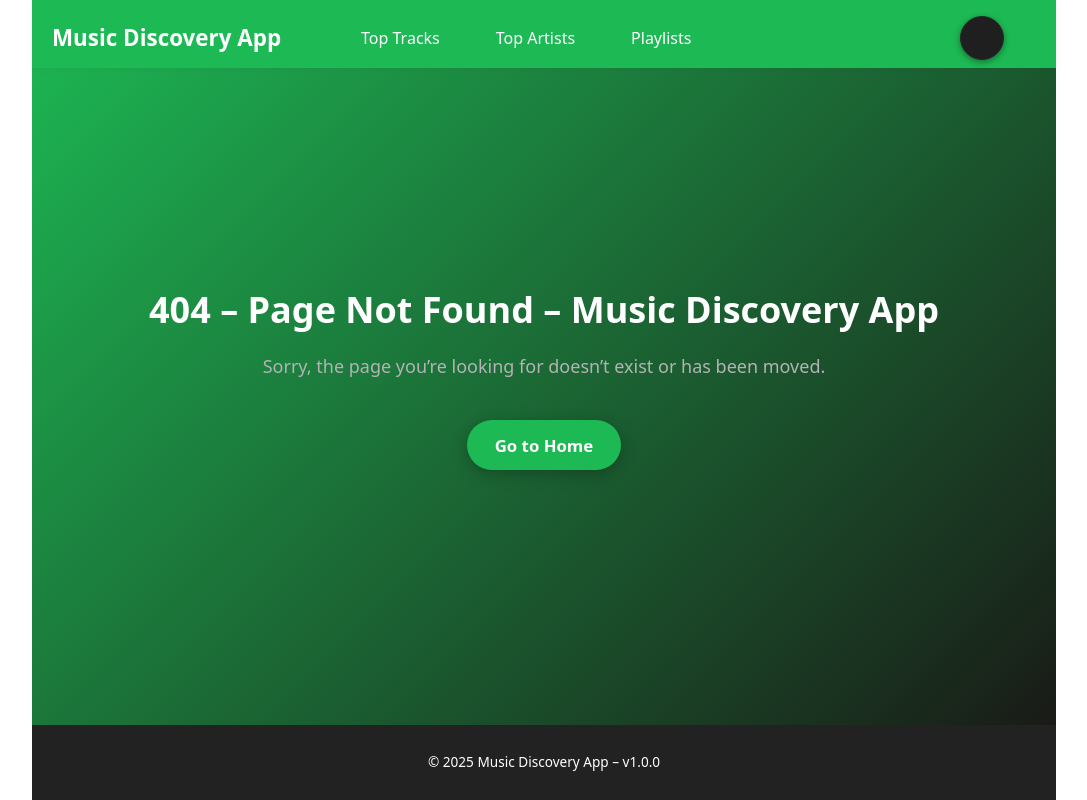
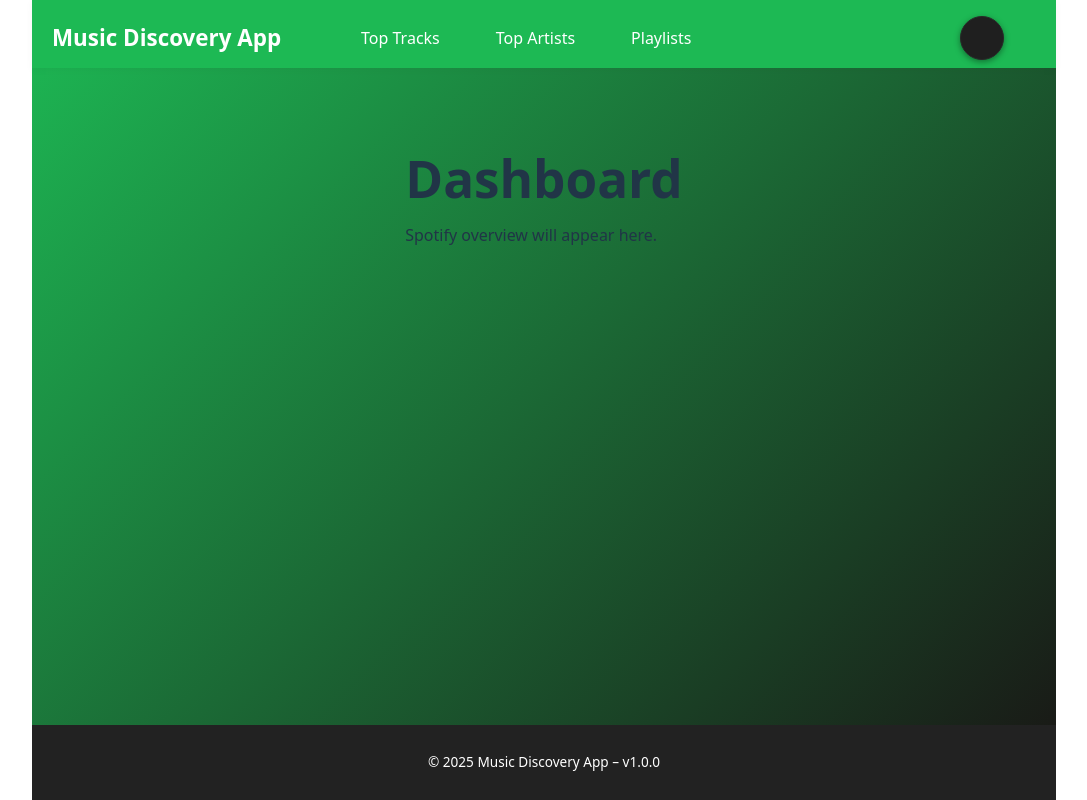
Before and after one commit to Gasouu/music-discovery-app, a React (Vite) app: page /dashboard in a window 1280 px wide. Shown: the whole page, without its empty margins (96-1183 px from the left). Built offline with nearby package versions, Linux system fonts and the light colour scheme; no server answers.

Commit message:
feat(dashboard): ✨ add DashboardPage route, component and basic layout

```diff
--- a/src/App.jsx
+++ b/src/App.jsx
@@ -1,9 +1,10 @@
 import { RouterProvider, createBrowserRouter } from 'react-router-dom';
+import DashboardPage from './pages/DashboardPage/DashboardPage.jsx';
 import WelcomePage from './pages/WelcomePage/WelcomePage.jsx';
 import TopTracksPage from './pages/TopTracksPage/TopTracksPage.jsx';
 import TopArtistsPage from './pages/TopArtistsPage/TopArtistsPage.jsx';
 import PlaylistsPage from './pages/PlaylistsPage/PlaylistsPage.jsx';
-import PlaylistPage from './pages/PlaylistPage/PlaylistPage.jsx'; // ⭐ NEW IMPORT
+import PlaylistPage from './pages/PlaylistPage/PlaylistPage.jsx';
 import Callback from './pages/Callback.jsx';
 import Layout from './components/Layout/Layout.jsx';
 import LoginPage from './pages/LoginPage/LoginPage.jsx';
@@ -24,6 +25,9 @@ const router = createBrowserRouter([
       { path: 'playlists', element: <PlaylistsPage /> },
       { path: 'playlist/:id', element: <PlaylistPage /> },
 
+      // ⭐ NEW ROUTE FOR DASHBOARD
+      { path: 'dashboard', element: <DashboardPage /> },
+
       { path: '*', element: <NotFoundPage /> }
     ]
   }
--- /dev/null
+++ b/src/pages/DashboardPage/DashboardPage.jsx
@@ -0,0 +1,26 @@
+// src/pages/DashboardPage/DashboardPage.jsx
+
+import { useEffect } from 'react';
+import { buildTitle } from '../../constants/appMeta.js';
+import '../../styles/DashboardPage.css';
+
+export default function DashboardPage() {
+  useEffect(() => {
+    document.title = buildTitle('Dashboard');
+  }, []);
+
+  return (
+    <section
+      className="dashboard page-container"
+      aria-labelledby="dashboard-title"
+    >
+      <h1 id="dashboard-title" className="page-title">
+        Dashboard
+      </h1>
+
+      <p className="dashboard-intro">
+        Spotify overview will appear here.
+      </p>
+    </section>
+  );
+}
```
Also changed, not shown: src/styles/DashboardPage.css (added).
